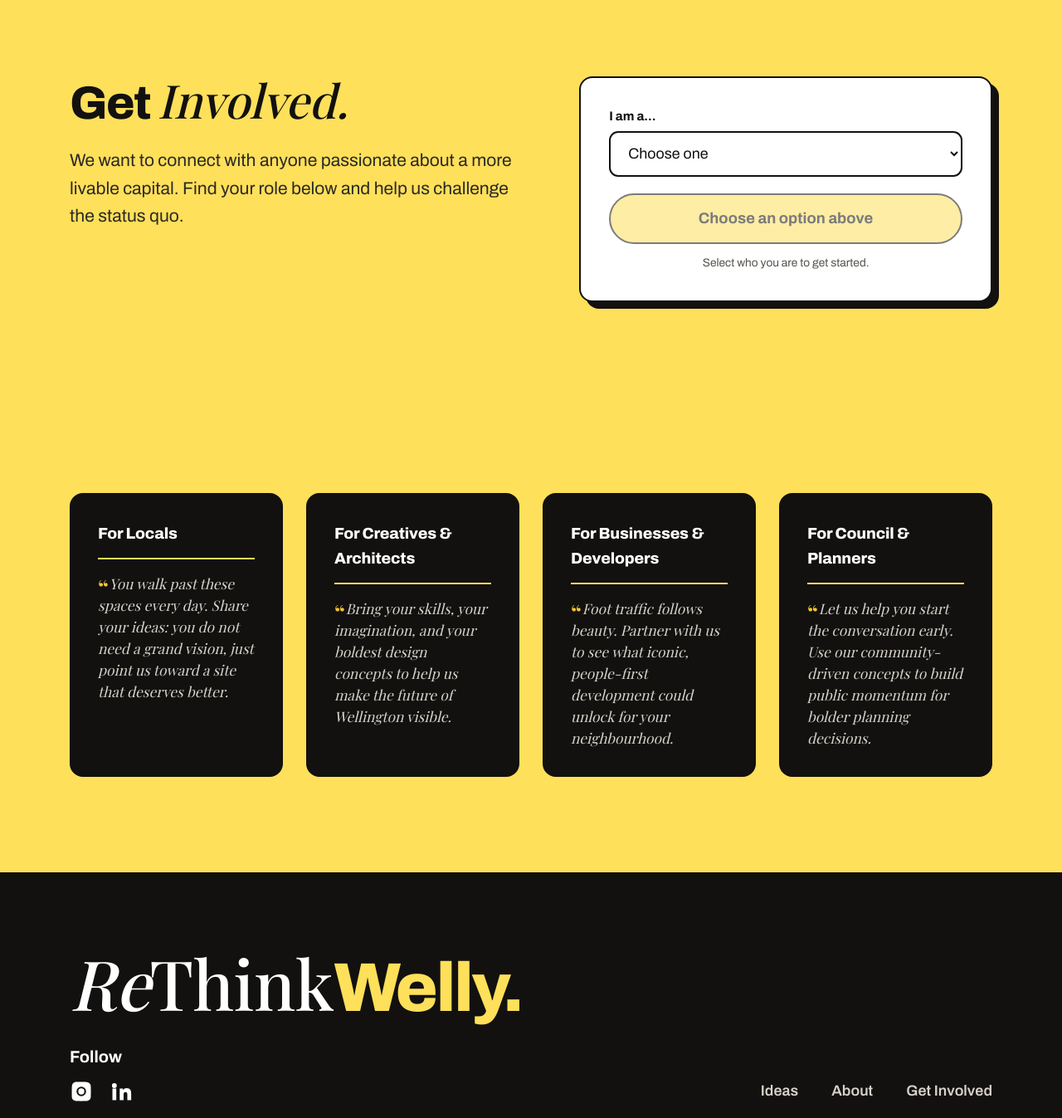
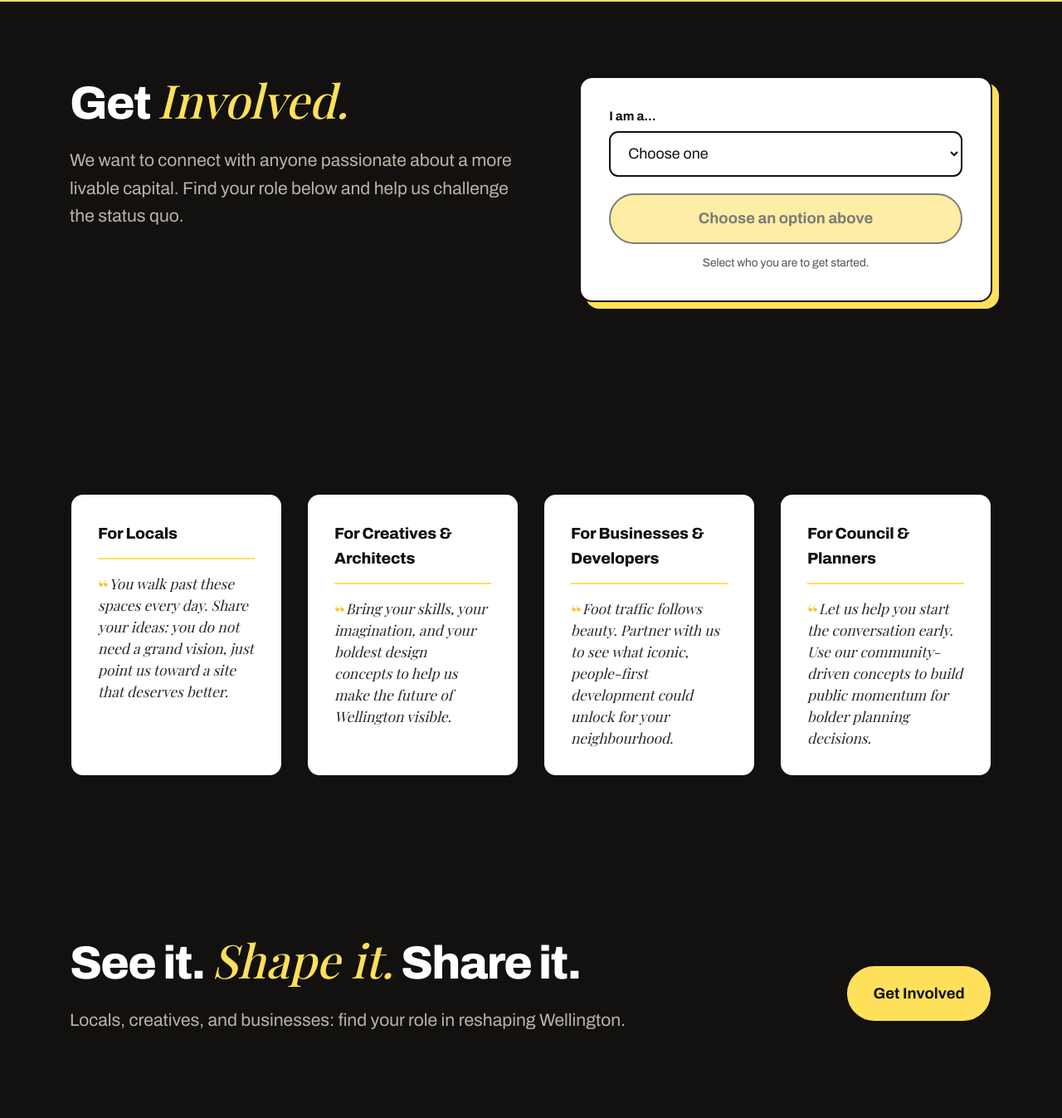
Before and after one commit to rethinkwelly-ship-it/rethinkwelly-site, a plain HTML site: page get-involved.html in a window 1280 px wide. Shown: the part 71-1418 px from the top of the page at 83% size. Drawn offline with nearby package versions, Linux system fonts and the light colour scheme; a web font is replaced by a local one.

Commit message:
All sections black; add See it Shape it Share it strip to all pages

```diff
--- a/get-involved.html
+++ b/get-involved.html
@@ -240,19 +240,19 @@ section{padding:clamp(64px,9vw,132px) 0}
 /* SWAP POINT: replace the .carousel block with a Behold/SnapWidget embed for the live feed. See README. */
 
 /* ---------- submit / get involved ---------- */
-.cta{background:var(--brand);color:var(--ink)}
+.cta{background:var(--ink);color:var(--paper)}
 .cta .grid{display:grid;grid-template-columns:1.05fr .95fr;gap:clamp(30px,5vw,72px);align-items:start}
 @media(max-width:860px){.cta .grid{grid-template-columns:1fr}}
-.cta .h2{max-width:15ch}
-.cta .h2 .ser{color:var(--ink)}
-.cta .lead{color:var(--ink-2)}
+.cta .h2{max-width:15ch;color:var(--paper)}
+.cta .h2 .ser{color:var(--brand)}
+.cta .lead{color:var(--muted-dark)}
 .waka{font-family:var(--serif);font-style:italic;font-weight:500;font-size:clamp(1.3rem,2.6vw,1.8rem);
   margin-top:1.2em;line-height:1.3}
 .segs{margin-top:1em;font-weight:700;line-height:1.9}
 .segs a{text-decoration:underline;text-underline-offset:3px;text-decoration-thickness:2px;white-space:nowrap}
 .segs a:hover{background:var(--ink);color:var(--brand)}
-form.submit{background:var(--paper);border-radius:var(--radius);padding:clamp(22px,3.5vw,34px);
-  border:2px solid var(--ink);box-shadow:8px 8px 0 var(--ink)}
+form.submit{background:var(--paper);color:var(--ink);border-radius:var(--radius);padding:clamp(22px,3.5vw,34px);
+  border:2px solid var(--ink);box-shadow:8px 8px 0 var(--brand)}
 .field{margin-bottom:16px}
 .field label{display:block;font-weight:700;margin-bottom:6px;font-size:.96rem}
 .field input,.field textarea{width:100%;font:inherit;padding:.8em .95em;border:2px solid var(--ink);
@@ -271,9 +271,9 @@ form.submit .btn{width:100%;justify-content:center;margin-top:4px}
 .ba-prompt{margin-top:4px;font-family:var(--serif);font-style:italic;color:var(--ink-2);font-size:1.02rem}
 
 /* ---------- roadmap ---------- */
-#roadmap{background:var(--brand);color:var(--ink)}
-#roadmap .lead,#roadmap .roadmap-item p{color:var(--ink-2)}
-#roadmap .ri-icon{background:var(--ink);color:var(--brand)}
+#roadmap{background:var(--ink);color:var(--paper)}
+#roadmap .lead,#roadmap .roadmap-item p{color:var(--muted-dark)}
+#roadmap .ri-icon{background:var(--brand);color:var(--ink)}
 .roadmap-grid{display:grid;grid-template-columns:repeat(auto-fit,minmax(230px,1fr));gap:clamp(28px,4vw,44px);margin-top:clamp(36px,5vw,56px)}
 .ri-icon{display:grid;place-items:center;width:56px;height:56px;border-radius:50%;background:var(--brand);color:var(--ink);margin-bottom:18px}
 .ri-icon svg{width:26px;height:26px;fill:none;stroke:currentColor;stroke-width:1.8;stroke-linecap:round;stroke-linejoin:round}
@@ -282,11 +282,11 @@ form.submit .btn{width:100%;justify-content:center;margin-top:4px}
 
 /* ---------- join the collective ---------- */
 .collective-grid{display:grid;grid-template-columns:repeat(auto-fit,minmax(260px,1fr));gap:clamp(20px,3vw,28px);margin-top:clamp(36px,5vw,56px)}
-#collective .lead{color:var(--ink-2)}
-.collective-card{background:var(--ink);color:var(--paper);border:2px solid var(--ink);border-radius:var(--radius);padding:clamp(24px,3.5vw,32px);transition:transform .3s var(--ease),box-shadow .3s var(--ease)}
+#collective .lead{color:var(--muted-dark)}
+.collective-card{background:var(--paper);color:var(--ink);border:2px solid var(--ink);border-radius:var(--radius);padding:clamp(24px,3.5vw,32px);transition:transform .3s var(--ease),box-shadow .3s var(--ease)}
 .collective-card:hover{transform:translateY(-4px);box-shadow:0 16px 34px -18px rgba(0,0,0,.28)}
-.collective-card .role{display:block;font-family:var(--sans);font-weight:800;font-size:clamp(1.05rem,1.6vw,1.18rem);letter-spacing:-.01em;color:var(--paper);margin:0 0 16px;padding-bottom:14px;border-bottom:2px solid var(--brand)}
-.collective-card .quote{font-family:var(--serif);font-style:italic;font-size:1.08rem;line-height:1.5;color:#d8d3ca;margin:0}
+.collective-card .role{display:block;font-family:var(--sans);font-weight:800;font-size:clamp(1.05rem,1.6vw,1.18rem);letter-spacing:-.01em;color:var(--ink);margin:0 0 16px;padding-bottom:14px;border-bottom:2px solid var(--brand)}
+.collective-card .quote{font-family:var(--serif);font-style:italic;font-size:1.08rem;line-height:1.5;color:var(--ink-2);margin:0}
 .collective-card .quote::before{content:"\201C";display:inline-block;font-family:var(--serif);font-style:normal;font-weight:700;color:var(--brand-deep);font-size:1.6em;line-height:0;vertical-align:-.32em;margin-right:.03em}
 
 /* ---------- dynamic get-involved form ---------- */
@@ -380,12 +380,13 @@ html.js .reveal.d3{transition-delay:.27s}
 /* ---------- home: get involved strip ---------- */
 .gi-strip{padding:clamp(48px,6vw,80px) 0}
 .gi-strip .wrap{display:flex;flex-wrap:wrap;align-items:center;justify-content:space-between;gap:20px 40px}
+.gi-strip .btn{--bg:var(--brand);--fg:var(--ink);border-color:var(--ink)}
 .gi-strip .h2{max-width:20ch}
 
 /* ---------- about: independence note ---------- */
-.indep{background:var(--brand);color:var(--ink)}
-.indep .hl{background:var(--ink);color:var(--brand)}
-.indep .lead{color:var(--ink-2);margin-top:0}
+.indep{background:var(--ink);color:var(--paper)}
+.indep .hl{background:var(--brand);color:var(--ink)}
+.indep .lead{color:var(--muted-dark);margin-top:0}
 
 /* ---------- collective cards: four even columns ---------- */
 .collective-grid--four{grid-template-columns:repeat(4,minmax(0,1fr))}
@@ -438,7 +439,7 @@ html.js .reveal.d3{transition-delay:.27s}
   <div class="wrap grid">
     <div class="reveal">
       <h1 class="h2">Get <span class="ser">Involved.</span></h1>
-      <p class="lead" style="color:var(--ink-2)">We want to connect with anyone passionate about a more livable capital. Find your role below and help us challenge the status quo.</p>
+      <p class="lead">We want to connect with anyone passionate about a more livable capital. Find your role below and help us challenge the status quo.</p>
     </div>
 
     <!-- Netlify Forms: submissions land in your Netlify dashboard under Forms.
@@ -523,7 +524,7 @@ html.js .reveal.d3{transition-delay:.27s}
 </section>
 
 <!-- ============ JOIN THE COLLECTIVE ============ -->
-<section id="collective" style="background:var(--brand);color:var(--ink)">
+<section id="collective" style="background:var(--ink);color:var(--paper)">
   <div class="wrap">
     <div class="collective-grid collective-grid--four" style="margin-top:0">
       <div class="collective-card reveal">
@@ -543,6 +544,18 @@ html.js .reveal.d3{transition-delay:.27s}
         <p class="quote">Let us help you start the conversation early. Use our community-driven concepts to build public momentum for bolder planning decisions.</p>
       </div>
     </div>
+  </div>
+</section>
+
+<!-- ============ GET INVOLVED STRIP ============ -->
+<section class="cta gi-strip">
+  <div class="wrap">
+    <div class="reveal">
+      <!-- ===== EDIT HERE: strip copy ===== -->
+      <h2 class="h2">See it. <span class="ser">Shape it.</span> Share it.</h2>
+      <p class="lead">Locals, creatives, and businesses: find your role in reshaping Wellington.</p>
+    </div>
+    <a class="btn btn--lg reveal d1" href="get-involved.html">Get Involved</a>
   </div>
 </section>
 
```
Also changed, not shown: about.html (+32 -19 lines), index.html (+17 -16 lines), visions.html (+29 -16 lines).
